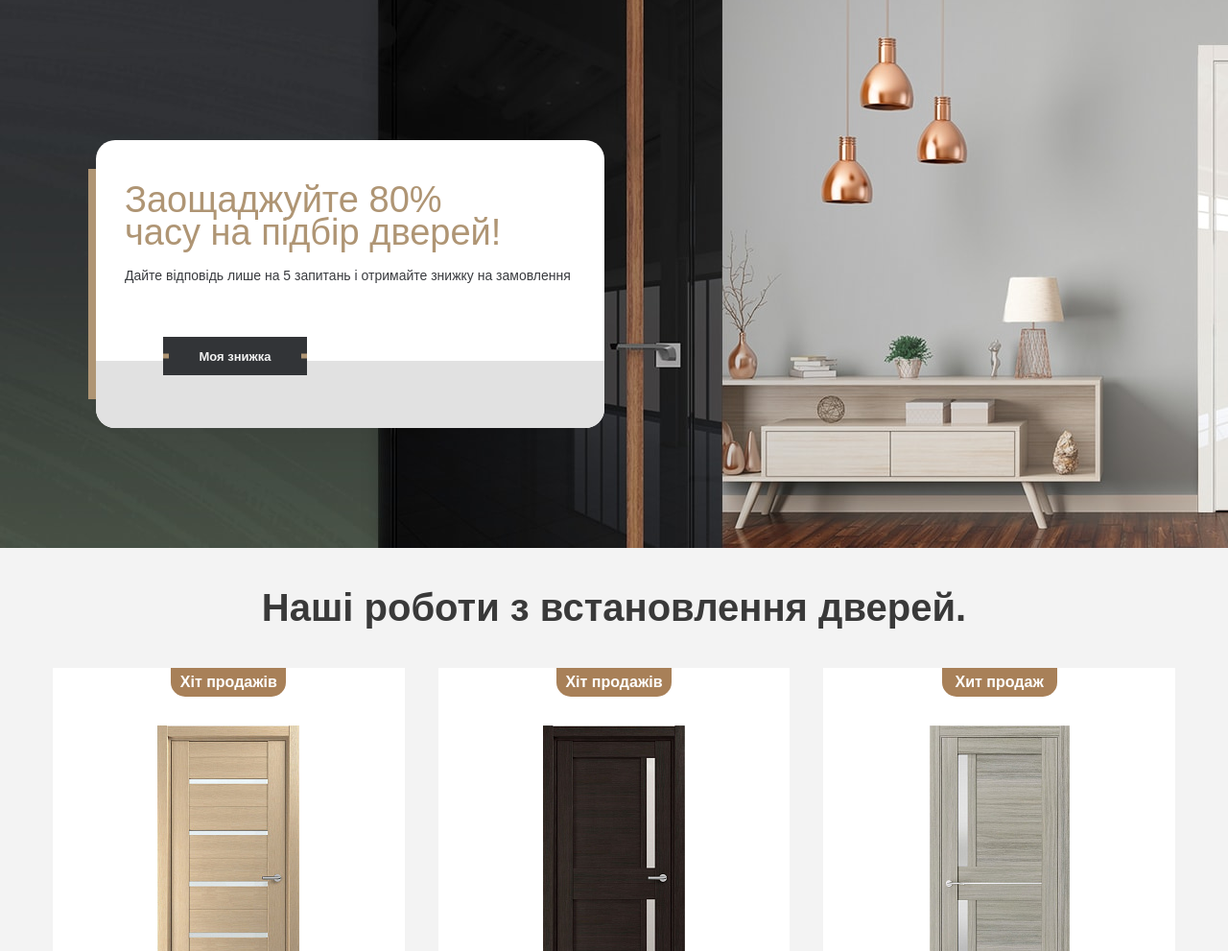
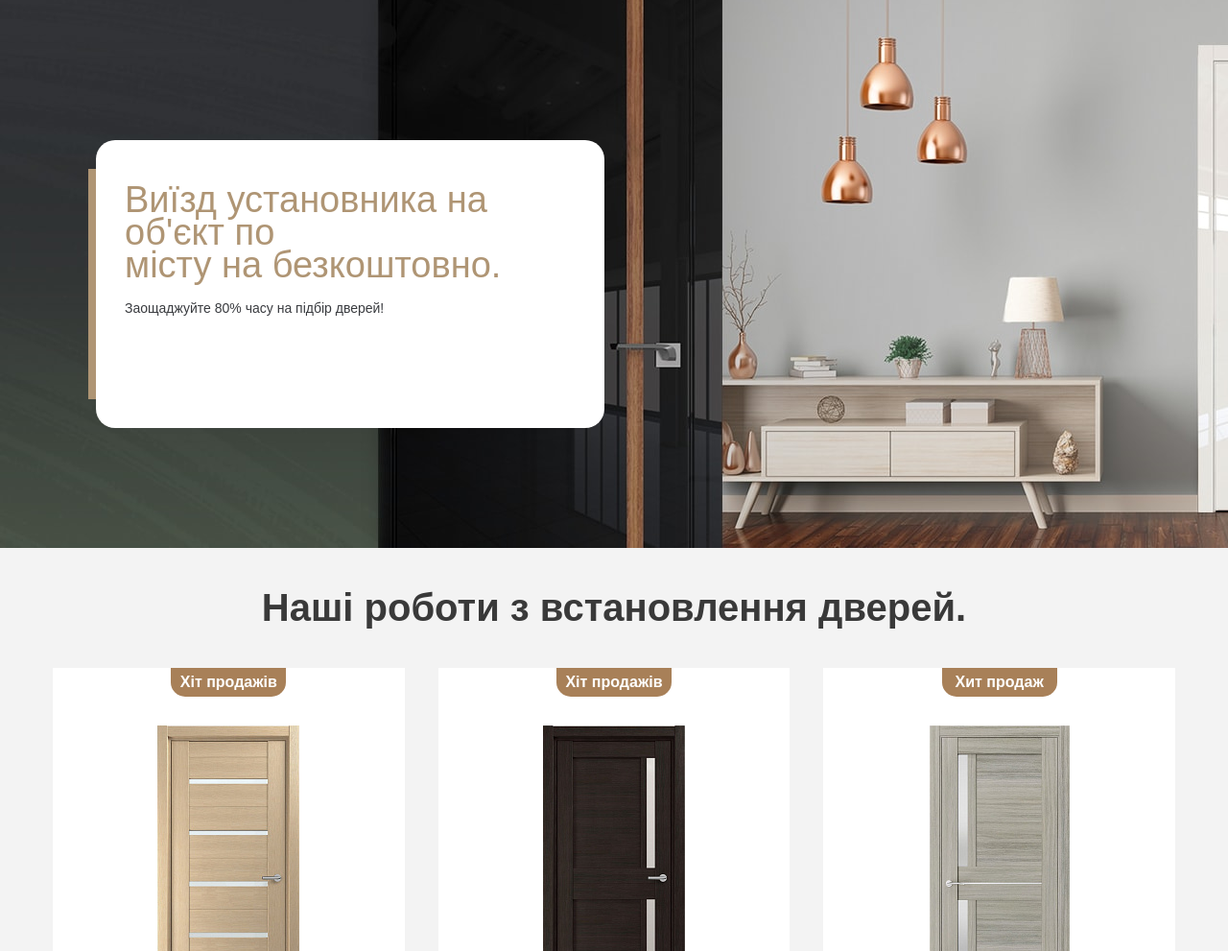
Before and after one commit to googlove/DoorsTime, a plain HTML site: page index.html in a window 1280 px wide. Shown: the part 1179-2170 px from the top of the page at 96% size. Drawn offline with Linux system fonts and the light colour scheme.

Commit message:
new change info

```diff
--- a/index.html
+++ b/index.html
@@ -177,16 +177,12 @@
         <h2 class="visually-hidden">Допомога</h2>
         <div class="quiz-container">
           <span class="quiz-container__title">
-           Заощаджуйте&nbsp;80% часу&nbsp;на&nbsp;підбір дверей!
+            Виїзд установника&nbsp;на об'єкт по місту&nbsp;на&nbsp;безкоштовно.
           </span>
           <span class="quiz-container__text">
-            Дайте відповідь лише на 5 запитань і отримайте знижку на замовлення
+            Заощаджуйте 80% часу на підбір дверей!
           </span>
-          <div class="quiz-container__button-box">
-            <a href=""  class="quiz-container__button">
-              Моя знижка
-            </a>
-          </div>
+
         </div>
       </section>
 
```
